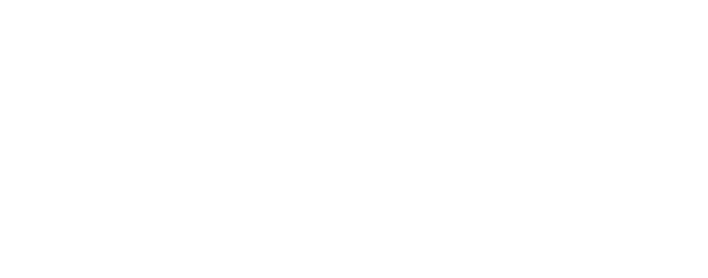
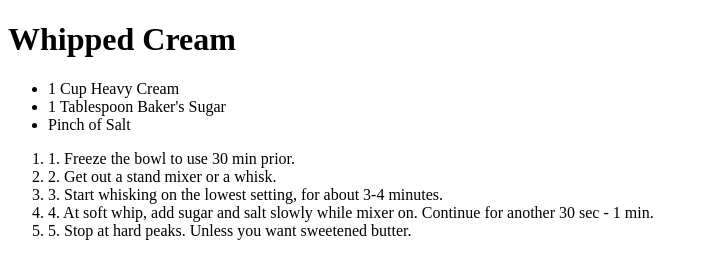
Before and after one commit to blueph8/odin-recipes, a plain HTML site: page recipes/whipped-cream.html in a window 1280 px wide. Shown: the whole page, without its empty margins (0-708 px from the left). Drawn offline with Linux system fonts and the light colour scheme.

Commit message:
Added 'whipped-cream.html' and 'butter-crust.html'

```diff
--- a/recipes/whipped-cream.html
+++ b/recipes/whipped-cream.html
@@ -1,5 +1,22 @@
 <!DOCTYPE html>
 <html lang="en">
+    <head>
+        <h1>Whipped Cream</h1>
+    </head>
+    <body>
+        <ul>
+            <li>1 Cup Heavy Cream</li>
+            <li>1 Tablespoon Baker's Sugar</li>
+            <li>Pinch of Salt</li>
+        </ul>
+        <ol>
+            <li>1. Freeze the bowl to use 30 min prior.</li>
+            <li>2. Get out a stand mixer or a whisk.</li>
+            <li>3. Start whisking on the lowest setting, for about 3-4 minutes.</li>
+            <li>4. At soft whip, add sugar and salt slowly while mixer on. Continue for another 30 sec - 1 min.</li>
+            <li>5. Stop at hard peaks. Unless you want sweetened butter.</li>
 
+        </ol>
+    </body>
 
 </html>
```
Also changed, not shown: recipes/butter-crust.html (+8 -1 lines).
